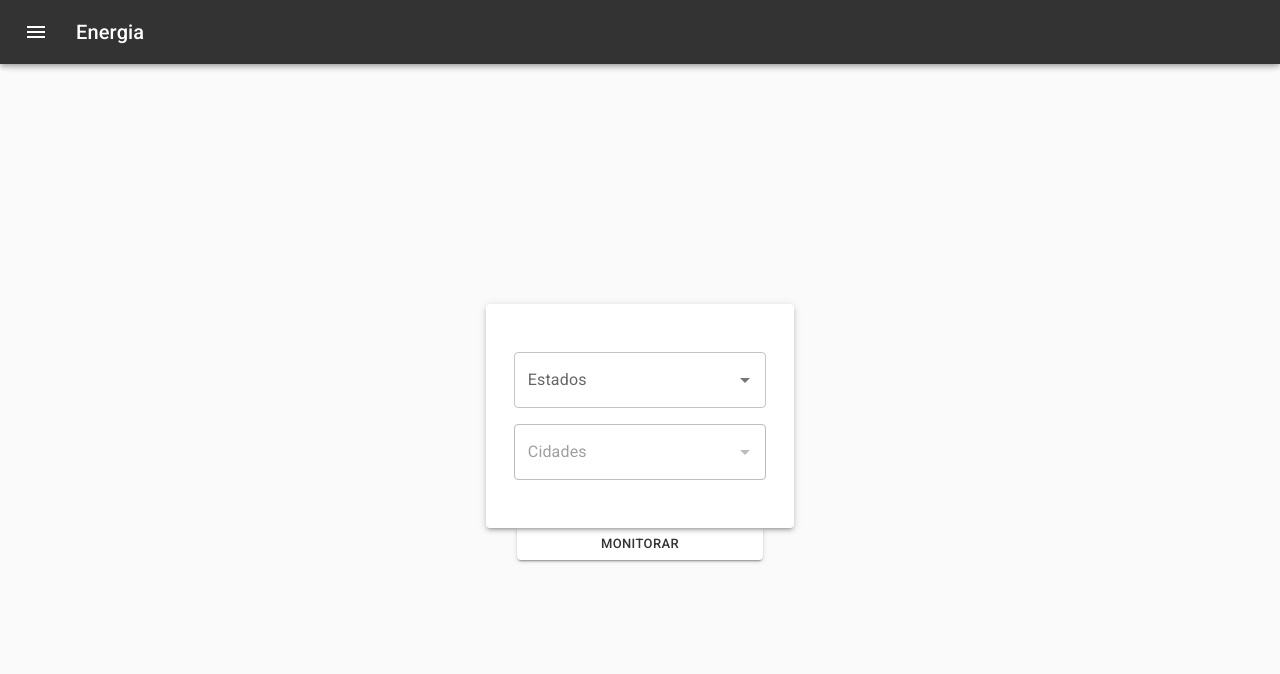
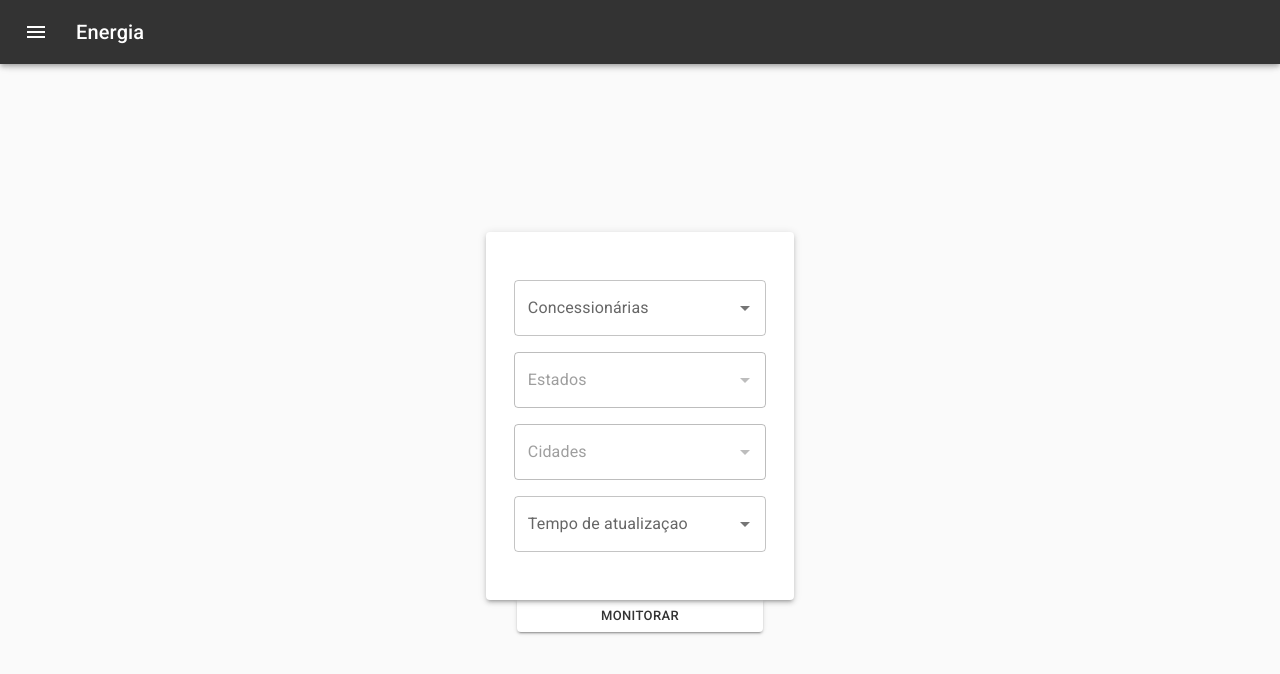
Before and after one commit to mugarate12/web-scraping-frontend, a Next.js app: page /energy/create in a window 1280 px wide. Shown: the top 674 px of the page. Built offline with nearby package versions, Linux system fonts and the light colour scheme; no server answers.

Commit message:
refactor!: creation of energy monitoring

```diff
--- a/hooks/index.ts
+++ b/hooks/index.ts
@@ -1,5 +1,6 @@
 import useAlert from "./useAlert"
 import useAuth from "./useAuth"
+import useDealershipsAndUpdateTimes from "./useDealershipsAndUpdateTimes"
 import useEnergyOperations from "./useEnergyOperations"
 import useOptions from "./useOptions"
 import usePublicAccessClients from "./usePublicAccessClients"
@@ -16,6 +17,7 @@ import useUsersOperations from "./useUsersOperations"
 export {
   useAlert,
   useAuth,
+  useDealershipsAndUpdateTimes,
   useEnergyOperations,
   useOptions,
   usePublicAccessClients,
--- /dev/null
+++ b/hooks/useDealershipsAndUpdateTimes.ts
@@ -0,0 +1,78 @@
+import {
+  useState,
+  useEffect
+} from 'react'
+
+import { apiEnergy } from './../config'
+
+interface DealershipInterface {
+  label: string,
+  value: string
+}
+
+interface UpdatesTimesInterface {
+  label: string,
+  value: number
+}
+
+interface UpdatesTimesStateInterface {
+  label: string,
+  value: string
+}
+
+interface DealershipResponseInterface {
+  data: Array<DealershipInterface>
+}
+
+interface UpdatesTimesResponseInterface {
+  data: Array<UpdatesTimesInterface>
+}
+
+export default function useDealershipsAndUpdateTimes() {
+  const [ dealerships, setDealerships ] = useState<Array<DealershipInterface>>([])
+  const [ updatesTimes, setUpdatesTimes ] = useState<Array<UpdatesTimesStateInterface>>([])
+
+  async function getDealerships() {
+    await apiEnergy.get<DealershipResponseInterface>('/service/cpfl/dealerships')
+      .then(response => {
+        setDealerships(response.data.data)
+      })
+      .catch(error => {
+
+      })
+  }
+
+  async function getUpdatesTimes() {
+    await apiEnergy.get<UpdatesTimesResponseInterface>('/service/cpfl/updatesTimes')
+      .then(response => {
+        console.log(response.data.data);
+
+        const formattedData = response.data.data.map((updateTime) => {
+          return {
+            ...updateTime,
+            value: String(updateTime.value)
+          }
+        })
+
+        console.log(formattedData);
+
+        setUpdatesTimes(formattedData)
+      })
+      .catch(error => {
+
+      })
+  }
+
+  useEffect(() => {
+    getDealerships()
+  }, [  ])
+
+  useEffect(() => {
+    getUpdatesTimes()
+  }, [  ])
+
+  return {
+    dealerships,
+    updatesTimes
+  }
+}
--- a/hooks/useEnergyOperations.ts
+++ b/hooks/useEnergyOperations.ts
@@ -9,21 +9,23 @@ interface createResponse {
 }
 
 interface createMonitoringInterface {
+  dealership: string,
   state: string,
-  city: string
+  city: string,
+  update_time: number
 }
 
 export default function useEnergyOperations() {
   const alertHook = useAlert()
 
-  async function create({ state, city }: createMonitoringInterface) {
-    if (!!state && !!city) {
-      await apiEnergy.post<createResponse>('/service/cpfl', { state, city })
+  async function create({ dealership, state, city, update_time }: createMonitoringInterface) {
+    if (!!dealership && !!state && !!city && !!update_time) {
+      await apiEnergy.post<createResponse>('/service/cpfl', { dealership, state, city, update_time })
         .then(response => {
           alertHook.showAlert('monitoramento criado com sucesso!', 'success')
         })
         .catch(error => {
-          alertHook.showAlert('error ao criar monitoramento, tente novamente!', 'error')
+          alertHook.showAlert('serviço já pode existir, por favor, tente novamente!', 'error')
         })
     } else {
       alertHook.showAlert('preencha todos os campos!', 'warning')
--- a/hooks/useStatesAndCities.ts
+++ b/hooks/useStatesAndCities.ts
@@ -30,11 +30,12 @@ interface CitiesResponse {
 }
 
 interface ParamsInterface {
+  dealership: string,
   state: string,
   city: string
 }
 
-export default function useStatesAndCities({ state, city }: ParamsInterface) {
+export default function useStatesAndCities({ dealership, state, city }: ParamsInterface) {
   const alertHook = useAlert()
 
   const [ states, setStates ] = useState<Array<StatesInterface>>([])
@@ -50,7 +51,7 @@ export default function useStatesAndCities({ state, city }: ParamsInterface) {
   }
 
   async function getStates() {
-    await apiEnergy.get<StatesResponse>('/service/cpfl/states')
+    await apiEnergy.get<StatesResponse>(`/service/cpfl/states/${dealership}`)
       .then(response => {
         setStates(formatStatesResponse(response.data.data))
       })
@@ -60,7 +61,7 @@ export default function useStatesAndCities({ state, city }: ParamsInterface) {
   }
 
   async function getCities() {
-    await apiEnergy.get<CitiesResponse>(`/service/cpfl/states/${state}/cities`)
+    await apiEnergy.get<CitiesResponse>(`/service/cpfl/states/${dealership}/${state}/cities`)
       .then(response => {
         setCities(response.data.data)
       })
@@ -70,8 +71,10 @@ export default function useStatesAndCities({ state, city }: ParamsInterface) {
   }
 
   useEffect(() => {
-    getStates()
-  }, [])
+    if (!!dealership) {
+      getStates()
+    }
+  }, [ dealership ])
 
   useEffect(() => {
     if (!!state) {
--- a/pages/energy/create.tsx
+++ b/pages/energy/create.tsx
@@ -17,6 +17,7 @@ import {
 } from '@material-ui/core'
 
 import {
+  useDealershipsAndUpdateTimes,
   useOptions,
   useServicesOperations,
   useEnergyOperations,
@@ -26,10 +27,13 @@ import {
 import styles from './../../styles/Energy.module.css'
 
 const CreateEnergy: NextPage = () => {
+  const [ dealership, setDealership ] = useState<string>('')
   const [ state, setState ] = useState<string>('')
   const [ city, setCity ] = useState<string>('')
+  const [ updateTime, setUpdateTime ] = useState<number>()
 
-  const statesAndCities = useStatesAndCities({ state, city })
+  const statesAndCities = useStatesAndCities({ dealership, state, city })
+  const dealershipsAndUpdateTimes = useDealershipsAndUpdateTimes()
   const energyOperations = useEnergyOperations()
 
   function formatOptions(payload: Array<{ value: string, label: string}>) {
@@ -62,7 +66,6 @@ const CreateEnergy: NextPage = () => {
 
     return formatted
   }
-
 
   return (
     <>
@@ -108,6 +111,22 @@ const CreateEnergy: NextPage = () => {
                 // value={autoCompleteValue}
                 onChange={(event, newValue) => {
                   if (!!newValue) {
+                    setDealership(newValue.value)
+                  }
+                }}
+                options={formatOptions(dealershipsAndUpdateTimes.dealerships).sort((a, b) => -b.firstLetter.localeCompare(a.firstLetter))}
+                groupBy={(option) => option.firstLetter}
+                getOptionLabel={(option) => option.option}
+                sx={{
+                  width: 200
+                }}
+                renderInput={(params) => <TextField {...params} label="Concessionárias" />}
+              />
+
+              <Autocomplete
+                // value={autoCompleteValue}
+                onChange={(event, newValue) => {
+                  if (!!newValue) {
                     setState(newValue.value)
                   }
                 }}
@@ -118,6 +137,7 @@ const CreateEnergy: NextPage = () => {
                   width: 200
                 }}
                 renderInput={(params) => <TextField {...params} label="Estados" />}
+                disabled={!!statesAndCities.states && statesAndCities.states.length > 0 ? false : true}
               />
 
               <Autocomplete
@@ -135,6 +155,22 @@ const CreateEnergy: NextPage = () => {
                 }}
                 renderInput={(params) => <TextField {...params} label="Cidades" />}
                 disabled={!!statesAndCities.cities && statesAndCities.cities.length > 0 ? false : true}
+              />
+
+              <Autocomplete
+                // value={autoCompleteValue}
+                onChange={(event, newValue) => {
+                  if (!!newValue) {
+                    setUpdateTime(Number(newValue.value))
+                  }
+                }}
+                options={formatOptions(dealershipsAndUpdateTimes.updatesTimes).sort((a, b) => -b.firstLetter.localeCompare(a.firstLetter))}
+                // groupBy={(option) => option.firstLetter}
+                // getOptionLabel={(option) => option.option}
+                sx={{
+                  width: 200
+                }}
+                renderInput={(params) => <TextField {...params} label="Tempo de atualizaçao" />}
               />
             </Box>
           </Paper>
@@ -156,7 +192,7 @@ const CreateEnergy: NextPage = () => {
               borderTopLeftRadius: '0px',
               borderTopRightRadius: '0px'
             }}
-            onClick={() => energyOperations.create({ state, city })}
+            onClick={() => energyOperations.create({ dealership, state, city, update_time: Number(updateTime) })}
           >monitorar</Button>
         </Box>
       </main>
```
